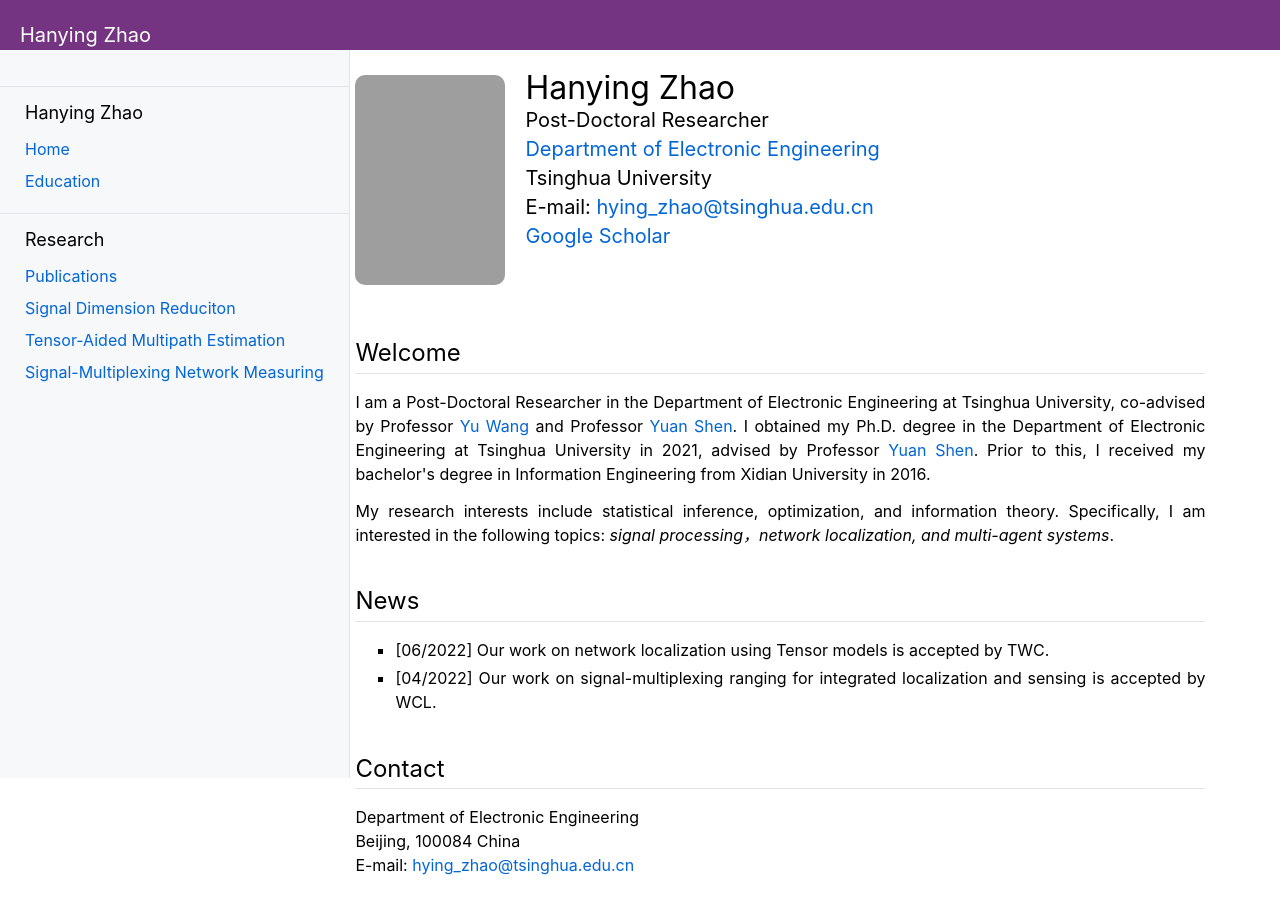
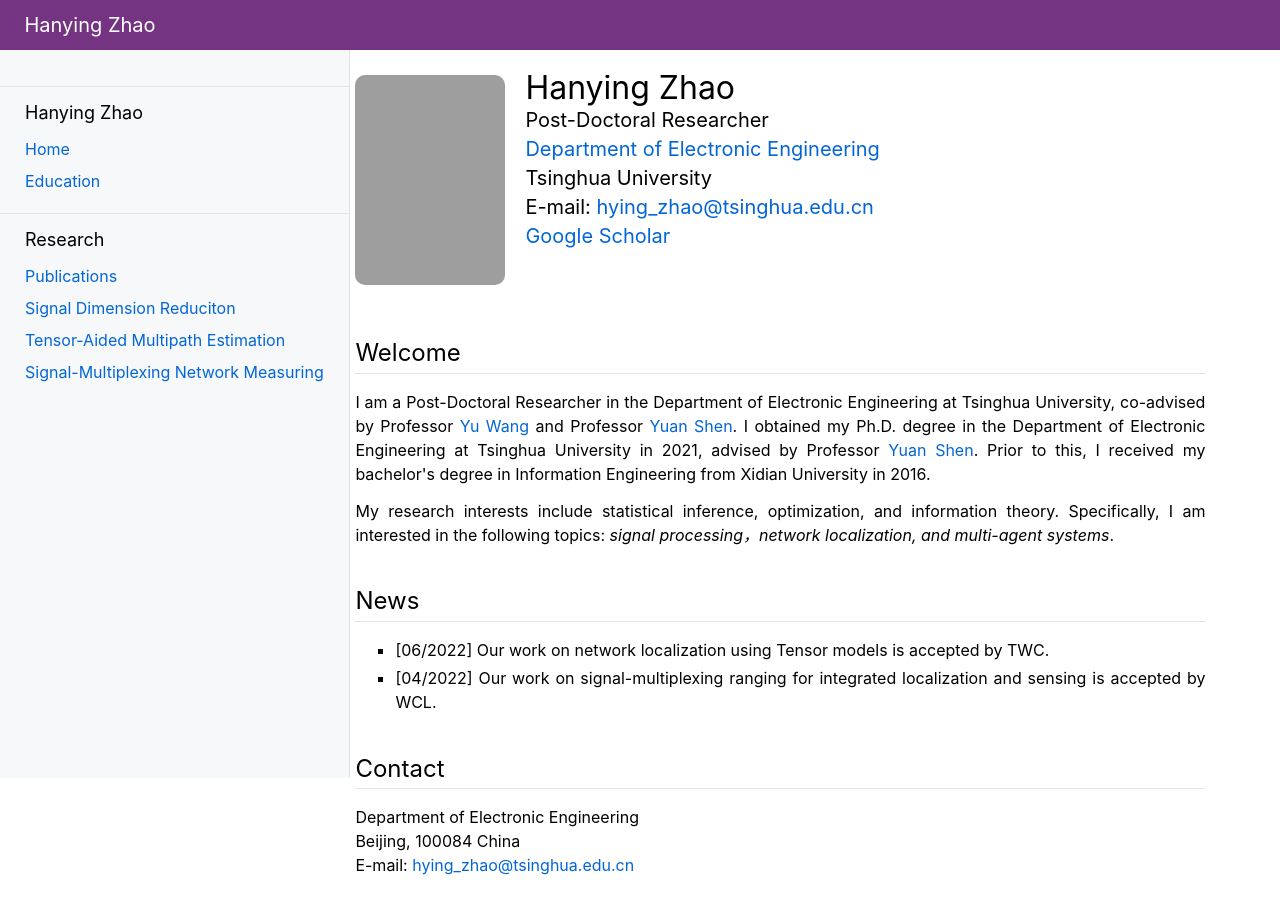
Before and after one commit to hanying-zhao/hanying-zhao.github.io, a plain HTML site: page index.html in a window 1280 px wide. Drawn offline with nearby package versions, Linux system fonts and the light colour scheme; some packages are replaced by stand-ins of ours; grey boxes are pictures that could not be loaded.

Commit message:
Add files via upload

```diff
--- a/main.css
+++ b/main.css
@@ -48,12 +48,12 @@ div#header-icon-container {
 div#header-text-container {
 	padding-left: 00px;
 	height: 50px;
-	display:inline-box;
+	display:inline-block;
 	color: white;
 	font-size: 20px;
 	margin: 0px;
 	vertical-align: middle;
-	padding-top: 0px;
+	padding-top: 10px;
 }
 
 div#header-text-container a{
```
